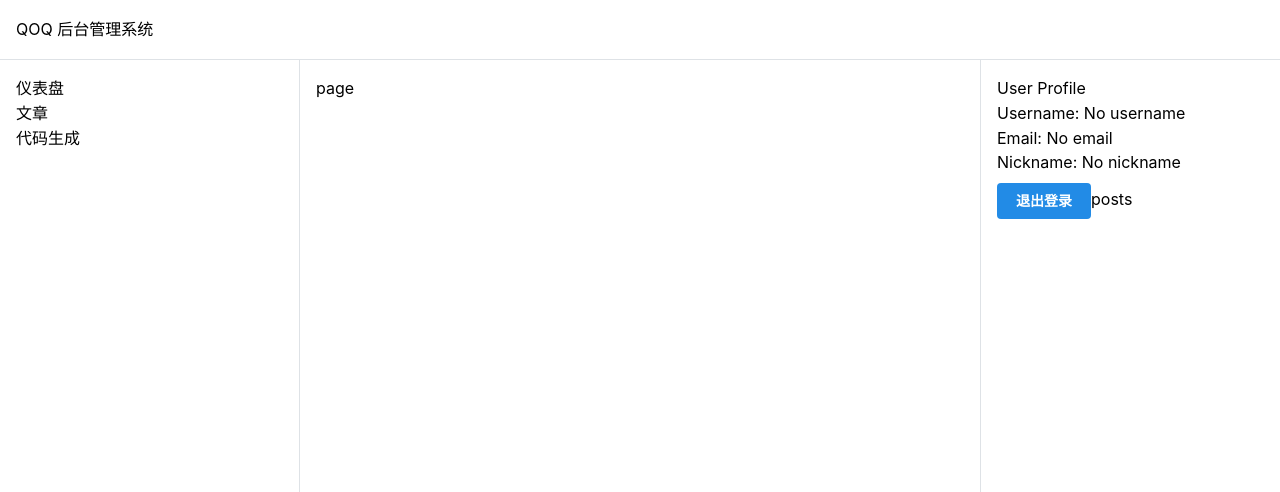
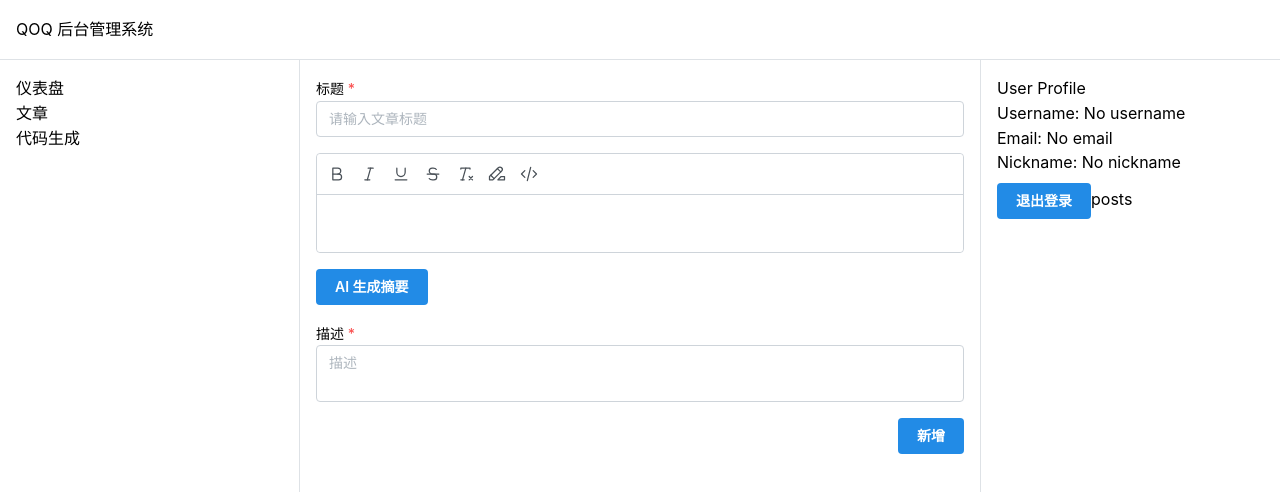
Before and after one commit to listensay/qoqblog, a Next.js app: page /dashboard/post/new_post in a window 1280 px wide. Shown: the top 492 px of the page. Built offline with nearby package versions, Linux system fonts and the light colour scheme; no server answers; a small style sheet from the web is missing.

Commit message:
完成:获取文章列表,文章编辑,新增文章

```diff
--- /dev/null
+++ b/app/dashboard/post/[id]/page.tsx
@@ -0,0 +1,186 @@
+'use client';
+
+import React, { memo, useEffect, useState } from 'react';
+import { useParams, useRouter } from 'next/navigation';
+import '@mantine/tiptap/styles.css';
+import Highlight from '@tiptap/extension-highlight';
+import Underline from '@tiptap/extension-underline';
+import { useEditor } from '@tiptap/react';
+import StarterKit from '@tiptap/starter-kit';
+import { RichTextEditor } from '@mantine/tiptap';
+
+import { Button, Group, Textarea, TextInput } from '@mantine/core';
+import { hasLength, useForm } from '@mantine/form';
+import myRequest from '~@/utils/myRequest';
+import { fetchGetPost, fetchInsertPost, fetchUpdatePost } from '@/service/posts';
+import { notifications } from '@mantine/notifications';
+
+const Page = memo(() => {
+  const [content, setContent] = useState('');
+  const [loading, setLoading] = useState(false);
+
+  const router = useRouter()
+
+  // 使用 useParams 获取动态路由参数
+  const params = useParams();
+  const id = Number(params.id);
+
+  const editor = useEditor({
+    content: '', // 初始内容为空
+    extensions: [StarterKit, Underline, Highlight],
+    onUpdate: ({ editor }) => {
+      setContent(editor.getHTML());
+    },
+    immediatelyRender: false,
+  });
+
+  // 加载文章内容
+  useEffect(() => {
+    if (id > 0) {
+      fetchGetPost(id)
+        .then((res) => {
+          const { data } = res as any;
+          setContent(data.post.content);
+          form.setValues({
+            title: data.post.title,
+            description: data.post.description
+          });
+
+          // 手动更新编辑器内容
+          if (editor) {
+            editor.commands.setContent(data.post.content);
+          }
+        })
+        .catch((error) => {
+          console.error('Failed to fetch post:', error);
+        });
+    }
+  }, [id, editor]); // 依赖 editor，确保编辑器实例已初始化
+
+  const form = useForm({
+    mode: 'uncontrolled',
+    initialValues: {
+      title: '',
+      description: '',
+    },
+
+    validate: {
+      title: hasLength({ min: 3 }, 'Title must be 3 characters long'),
+      description: hasLength({ min: 3 }, 'Description must be 3 characters long'),
+    },
+  });
+
+  const submit = async (values: typeof form.values) => {
+    try {
+      if(id > 0) {
+        await fetchUpdatePost({
+          id: id,
+          title: values.title,
+          description: values.description,
+          content: content,
+          categoryId: 1,
+          cover: ""
+        })
+
+        notifications.show({
+          title: 'Post updated',
+          message: 'Post has been updated successfully',
+          color: 'green',
+          autoClose: 3000,
+        });
+
+        router.push('/dashboard/post')
+      } else {
+        await fetchInsertPost({
+          title: values.title,
+          description: values.description,
+          content: content,
+          categoryId: 1,
+          cover: '',
+        });
+
+        notifications.show({
+          title: 'Post created',
+          message: 'Post has been created successfully',
+          color: 'green',
+          autoClose: 3000,
+        });
+      }
+    } catch (error) {
+      console.log(error);
+    }
+  };
+
+  const generateSummary = () => {
+    setLoading(true);
+
+    // content清除HTML标签
+    const clearContent = content.replace(/<[^>]+>/g, '');
+
+    try {
+      myRequest
+        .get('/v1/ai', {
+          content: clearContent,
+          title: form.values.title,
+        })
+        .then((res) => {
+          const description = JSON.parse(`"${res.data.message}"`);
+          form.setValues({
+            description,
+          });
+          setLoading(false);
+        });
+    } catch (error) {
+      console.log(error);
+    }
+  };
+
+  return (
+    <div>
+      <form onSubmit={form.onSubmit((values) => submit(values))}>
+        <TextInput
+          withAsterisk
+          label="标题"
+          placeholder="请输入文章标题"
+          {...form.getInputProps('title')}
+          className="mb-4"
+        />
+
+        <RichTextEditor editor={editor} variant="subtle" className="mb-4">
+          <RichTextEditor.Toolbar sticky stickyOffset={60}>
+            <RichTextEditor.ControlsGroup>
+              <RichTextEditor.Bold />
+              <RichTextEditor.Italic />
+              <RichTextEditor.Underline />
+              <RichTextEditor.Strikethrough />
+              <RichTextEditor.ClearFormatting />
+              <RichTextEditor.Highlight />
+              <RichTextEditor.Code />
+            </RichTextEditor.ControlsGroup>
+          </RichTextEditor.Toolbar>
+          <RichTextEditor.Content />
+        </RichTextEditor>
+
+        <div className="flex items-center mb-4">
+          <Button className="mr-2" onClick={() => generateSummary()}>
+            AI 生成摘要
+          </Button>
+        </div>
+
+        <Textarea
+          label="描述"
+          placeholder="描述"
+          withAsterisk
+          disabled={loading}
+          {...form.getInputProps('description')}
+        />
+
+        <Group justify="flex-end" mt="md">
+          <Button type="submit">{id > 0 ? '保存' : '新增'}</Button>
+        </Group>
+      </form>
+    </div>
+  );
+});
+
+export default Page;
--- a/app/dashboard/post/[slug]/page.tsx
+++ /dev/null
@@ -1,18 +0,0 @@
-import React, { memo } from 'react'
-
-const page = memo(async ({
-  params,
-}: {
-  params: Promise<{ slug: string }>
-}) => {
-
-  const slug = (await params).slug
-
-  console.log(slug)
-
-  return (
-    <div>page</div>
-  )
-})
-
-export default page
--- a/app/dashboard/post/_components/render.tsx
+++ b/app/dashboard/post/_components/render.tsx
@@ -1,36 +1,82 @@
 'use client'
 
-import React, { memo } from 'react'
-import { Table } from '@mantine/core';
+import React, { memo, useEffect, useState } from 'react'
+import { Button, LoadingOverlay, Table } from '@mantine/core';
+import { fetchDeletePost, fetchGetAuthPosts } from '@/service/posts';
+import dayjs from 'dayjs';
+import Link from 'next/link';
+import { notifications } from '@mantine/notifications';
 
 const list = memo(() => {
+  const [loading, setLoading] = useState(false)
+  const [list, setList] = useState([])
 
-  const elements = [
-    { position: 6, mass: 12.011, symbol: 'C', name: 'Carbon' },
-    { position: 7, mass: 14.007, symbol: 'N', name: 'Nitrogen' },
-    { position: 39, mass: 88.906, symbol: 'Y', name: 'Yttrium' },
-    { position: 56, mass: 137.33, symbol: 'Ba', name: 'Barium' },
-    { position: 58, mass: 140.12, symbol: 'Ce', name: 'Cerium' },
-  ];
 
-  const rows = elements.map((element) => (
-    <Table.Tr key={element.name}>
-      <Table.Td>{element.position}</Table.Td>
-      <Table.Td>{element.name}</Table.Td>
-      <Table.Td>{element.symbol}</Table.Td>
-      <Table.Td>{element.mass}</Table.Td>
+  const getLists = async () => {
+    setLoading(true)
+    const result = await fetchGetAuthPosts({ page: 1, pageSize: 10 })
+    setList(result?.data.posts)
+    setLoading(false)
+  }
+
+  useEffect(() => {
+    getLists()
+  }, [])
+
+  const deleteHandle = async (id: number) => {
+    const result = await fetchDeletePost(id)
+    if (result?.status === 200) {
+      await getLists()
+      notifications.show({
+        title: "删除成功",
+        message: "删除成功",
+      })
+    }
+  }
+
+  const rows = list?.map((item: any) => (
+    <Table.Tr key={item.id}>
+      <Table.Td>
+        <Link href={`/dashboard/post/${item.id}`} className='mr-2 text-blue-500'>
+          {item.title}
+        </Link>
+      </Table.Td>
+      <Table.Td>{item.views}</Table.Td>
+      <Table.Td>{item.likes}</Table.Td>
+      <Table.Td>{item.category.name}</Table.Td>
+      <Table.Td>{dayjs(item.createdAt).format('YYYY-MM-DD HH:mm:ss')}</Table.Td>
+      <Table.Td width={ '150'} align='center'>
+        {/* <Link href={`/dashboard/post/${item.id}`} className='mr-2'>
+          <Button variant="light" color="blue" size="xs">
+            编辑
+          </Button>
+        </Link> */}
+        <Button
+          variant="light"
+          color="red"
+          size="xs"
+          onClick={() => {
+            deleteHandle(item.id);
+          }}
+        >
+          删除
+        </Button>
+      </Table.Td>
     </Table.Tr>
   ));
 
   return (
     <div>
+      <LoadingOverlay visible={loading} />
       <Table striped highlightOnHover withTableBorder withColumnBorders>
         <Table.Thead>
           <Table.Tr>
-            <Table.Th>Element position</Table.Th>
-            <Table.Th>Element name</Table.Th>
-            <Table.Th>Symbol</Table.Th>
-            <Table.Th>Atomic mass</Table.Th>
+            <Table.Th>标题</Table.Th>
+            <Table.Th>阅读</Table.Th>
+            <Table.Th>喜欢</Table.Th>
+            <Table.Th>分类</Table.Th>
+            <Table.Th>发布时间</Table.Th>
+            <Table.Th>操作</Table.Th>
           </Table.Tr>
         </Table.Thead>
         <Table.Tbody>
--- a/app/dashboard/post/new_post/page.tsx
+++ /dev/null
@@ -1,9 +0,0 @@
-import React, { memo } from 'react'
-
-const page = memo(() => {
-  return (
-    <div>page</div>
-  )
-})
-
-export default page
--- a/app/dashboard/post/page.tsx
+++ b/app/dashboard/post/page.tsx
@@ -7,7 +7,7 @@ import Link from 'next/link'
 const page = memo(() => {
   return (
     <div>
-      <Link href={ './post/new_post' }>
+      <Link href={ './post/0' }>
         <Button className='mb-4'>写文章</Button>
       </Link>
       <Render />
```
